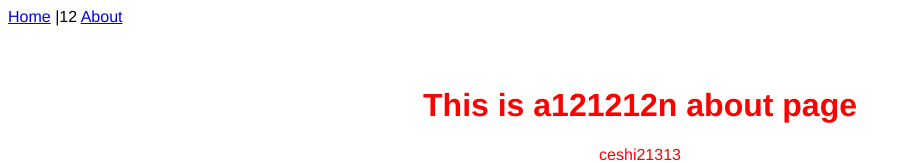
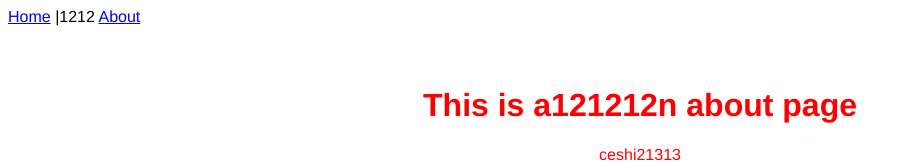
Before and after one commit to leishihong/code-standard-vue, a Vue app: page /about in a window 1280 px wide. Shown: the top 163 px of the page, without its empty margins (0-910 px from the left). Built offline with nearby package versions, Linux system fonts and the light colour scheme.

Commit message:
feat(components): feat(other): ceshi-002
shuju ceshu

```diff
--- a/package.json
+++ b/package.json
@@ -64,7 +64,7 @@
 	},
 	"config": {
 		"commitizen": {
-			"path": "./node_modules/cz-customizable"
+			"path": "cz-customizable"
 		}
 	}
 }
--- a/src/App.vue
+++ b/src/App.vue
@@ -2,7 +2,7 @@
 	<div id="app">
 		<div id="nav">
 			<router-link to="/">Home</router-link>
-			|12
+			|1212
 			<router-link to="/about">About</router-link>
 		</div>
 		<router-view />
--- a/src/components/HelloWorld.vue
+++ b/src/components/HelloWorld.vue
@@ -80,6 +80,7 @@
 			<li>
 				<a href="https://github.com/vuejs/vue-devtools#vue-devtools" target="_blank" rel="noopener">vue-devtools</a>
 			</li>
+      121212
 			<li><a href="https://vue-loader.vuejs.org" target="_blank" rel="noopener">vue-loader</a></li>
 			<li><a href="https://github.com/vuejs/awesome-vue" target="_blank" rel="noopener">awesome-vue</a></li>
 		</ul>
```
